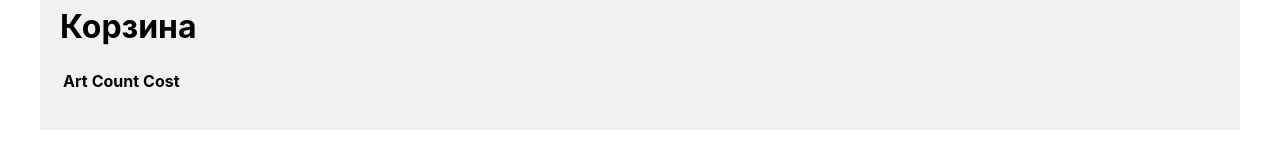
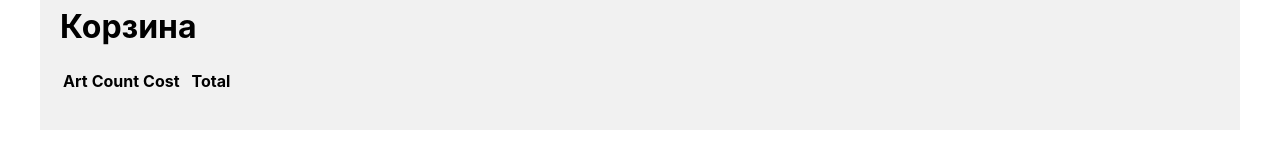
Before and after one commit to SerhiyChynin/redux_project_shopCart, a React (Create React App) app: page / in a window 1280 px wide. Shown: the part 452-612 px from the top of the page. Built offline with nearby package versions, Linux system fonts and the light colour scheme.

Commit message:
total not finish

```diff
--- a/src/components/Cart.js
+++ b/src/components/Cart.js
@@ -5,22 +5,25 @@ class Cart extends React.Component {
 
     renderObj = () => {
         let out = [];
+        // console.log(this.props.goods)
         for (let key in this.props.cart) {
             let goods = this.getGoodsFromArr(key);
-            // console.log(goods['cost']);
-            // console.log(this.props.cart[key]);
             out.push(
             <tr key={key}>
                 <td>{goods['title']} - </td>
                 <td> {this.props.cart[key]}</td>
                 <td> {this.props.cart[key] * goods['cost']}</td>
-                <td>
-                    <button>+</button>
-                    <button>-</button>
-                    <button>Delete</button>
+                    <td> <img src={goods['image']}
+                        width="32px" height="32px" /></td>
+                    <td>
+                    <button className="plus" data-articul={key}>+</button>
+                    <button className="minus" data-articul={key}>-</button>
+                    <button className="delet" data-articul={key}>Delete</button>
                     </td>
-
-            </tr>);
+                    <td>{this.props.total[key]}</td>
+                </tr>);
+            <tr key={key}>
+            </tr>
             }
             return out;
     }
@@ -41,8 +44,9 @@ class Cart extends React.Component {
                 <h1>Корзина</h1>
                 <table>
                     <tbody>
-                        <tr><th>Art</th><th>Count</th><th>Cost</th></tr>
+                        <tr><th>Art</th><th>Count</th><th>Cost</th><th></th><th></th><th>Total</th></tr>
                         {this.renderObj()}
+
                     </tbody>
                 </table>
             </div>
--- a/src/container/CartList.js
+++ b/src/container/CartList.js
@@ -9,12 +9,20 @@ function CartList() {
     const goods = useSelector(selectGoods);
     const cart = useSelector(selectCart);
     const dispatch = useDispatch();
+    // console.log(Object.keys(cart))
+    // console.log(typeof(goods))
+    // console.log(Object.values(goods)['cost'])
+    let total = Object.keys(cart).reduce((acc, item) => {
+        acc += Object.values(goods)[item]
+        console.log(Object.values(goods)[item]);
+        return acc;
+    }, 0)
      // переиндексация массива товаров
     const goodsObj = goods.reduce((accum, item) => {
         accum[item['articul']] = item;
         return accum;
     }, {});
-    console.log(goodsObj);
+    // console.log(goodsObj);
 
     function clickHandler(event) {
       if (event.target.classList.contains('plus')) {
@@ -34,16 +42,17 @@ function CartList() {
             dispatch(delet(articul))
         }
     }
+    // console.log(Object.keys(cart))
 
     return (
         <div onClick={clickHandler}>
-                {<Cart  cart={cart}  goods={goods} />}
+                {<Cart  cart={cart}  goods={goods} total={total} />}
             <ul>
-                {Object.keys(cart).map(item => <li key={item}> <img src={goodsObj[item]['image']}
+                {/* {Object.keys(cart).map(item => <li key={item}> <img src={goodsObj[item]['image']}
                     width="32px" height="32px" /> - {goodsObj[item]['title']} - {cart[item]} -
                     <button className="plus" data-articul={item}>+</button>
                     <button className="minus" data-articul={item}>-</button>
-                    <button className="delet" data-articul={item}>Delete</button> </li>)}
+                    <button className="delet" data-articul={item}>Delete</button> </li>)} */}
             </ul>
         </div>
     )
--- a/src/container/GoodsList.js
+++ b/src/container/GoodsList.js
@@ -2,7 +2,7 @@ import React from "react";
 import { useSelector, useDispatch } from "react-redux";
 import { selectGoods } from "../store/goodsSlice";
 import Goods from "../components/Goods";
-import { increment } from "../store/cartSlice";
+import { increment, total } from "../store/cartSlice";
 
 /**
  * get data from store
@@ -18,6 +18,7 @@ function GoodsList() {
         let t = event.target;
         if (!t.classList.contains('add-to-cart')) return true;
         dispatch(increment(t.getAttribute('data-key')));
+        dispatch(total(t.getAttribute('goods')));
 
 
     }
--- a/src/store/cartSlice.js
+++ b/src/store/cartSlice.js
@@ -16,6 +16,7 @@ export const cartSlice = createSlice({
         add: (state, data) => {
             let articul = data.payload;
             state.value[articul]++;
+
             return state;
         },
         minus: (state, data) => {
@@ -29,9 +30,14 @@ export const cartSlice = createSlice({
             delete (state.value[articul]);
             return state;
         },
+        total: (state, data) => {
+            let articul = data.payload;
+
+        },
+
     }
 })
 
-export const {increment , add, minus, delet} = cartSlice.actions;
+export const {increment , add, minus, delet, total} = cartSlice.actions;
 export const selectCart = state => state.cart.value;
 export default cartSlice.reducer;
```
